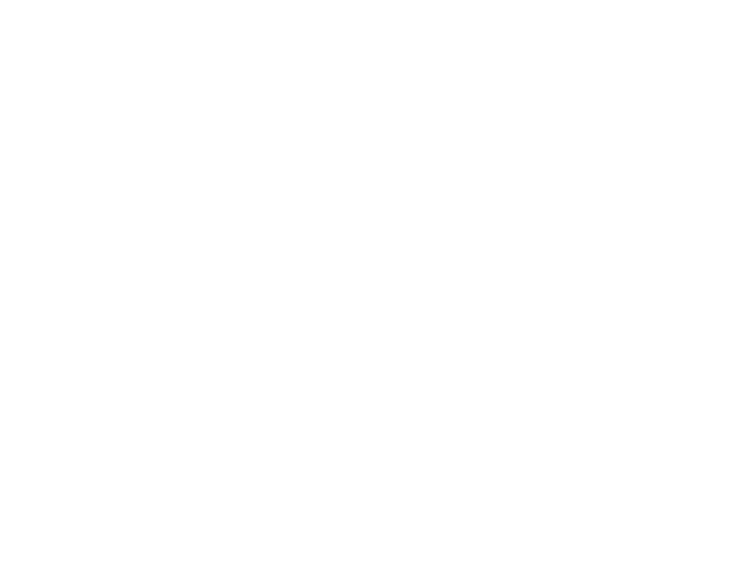
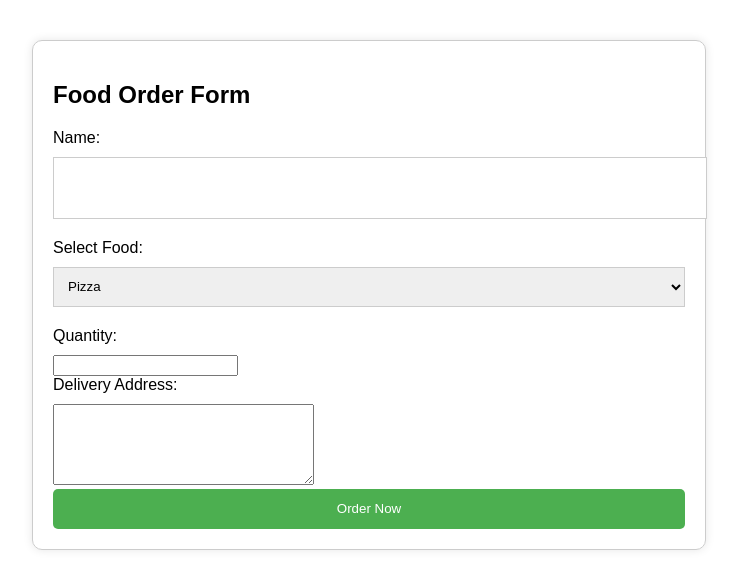
Before and after one commit to Divya-nakkana/Collaborate-, a plain HTML site: page index.html in a window 1280 px wide. Shown: the whole page, without its empty margins (271-1009 px from the left). Drawn offline with Linux system fonts and the light colour scheme.

Commit message:
Update index.html

```diff
--- a/index.html
+++ b/index.html
@@ -4,7 +4,7 @@
 	<title>Food Order Form</title>
 	<style>
 		body {
-			font-family: itallic, sans-serif;
+			font-family: Arial, sans-serif;
 		}
 		.container {
 			width: 50%;
@@ -26,3 +26,43 @@
 			border: 1px solid #ccc;
 		}
 		button[type="submit"] {
+			width: 100%;
+			height: 40px;
+			background-color: #4CAF50;
+			color: #fff;
+			padding: 10px;
+			border: none;
+			border-radius: 5px;
+			cursor: pointer;
+		}
+		button[type="submit"]:hover {
+			background-color: #3e8e41;
+		}
+	</style>
+</head>
+<body>
+	<div class="container">
+		<h2>Food Order Form</h2>
+		<form>
+			<label for="name">Name:</label>
+			<input type="text" id="name" name="name" required>
+
+			<label for="food">Select Food:</label>
+			<select id="food" name="food">
+				<option value="Pizza">Pizza</option>
+				<option value="Burger">Burger</option>
+				<option value="Sandwich">Sandwich</option>
+				<option value="Salad">Salad</option>
+			</select>
+
+			<label for="quantity">Quantity:</label>
+			<input type="number" id="quantity" name="quantity" required>
+
+			<label for="address">Delivery Address:</label>
+			<textarea id="address" name="address" rows="5" cols="30" required></textarea>
+
+			<button type="submit">Order Now</button>
+		</form>
+	</div>
+</body>
+</html>
```
